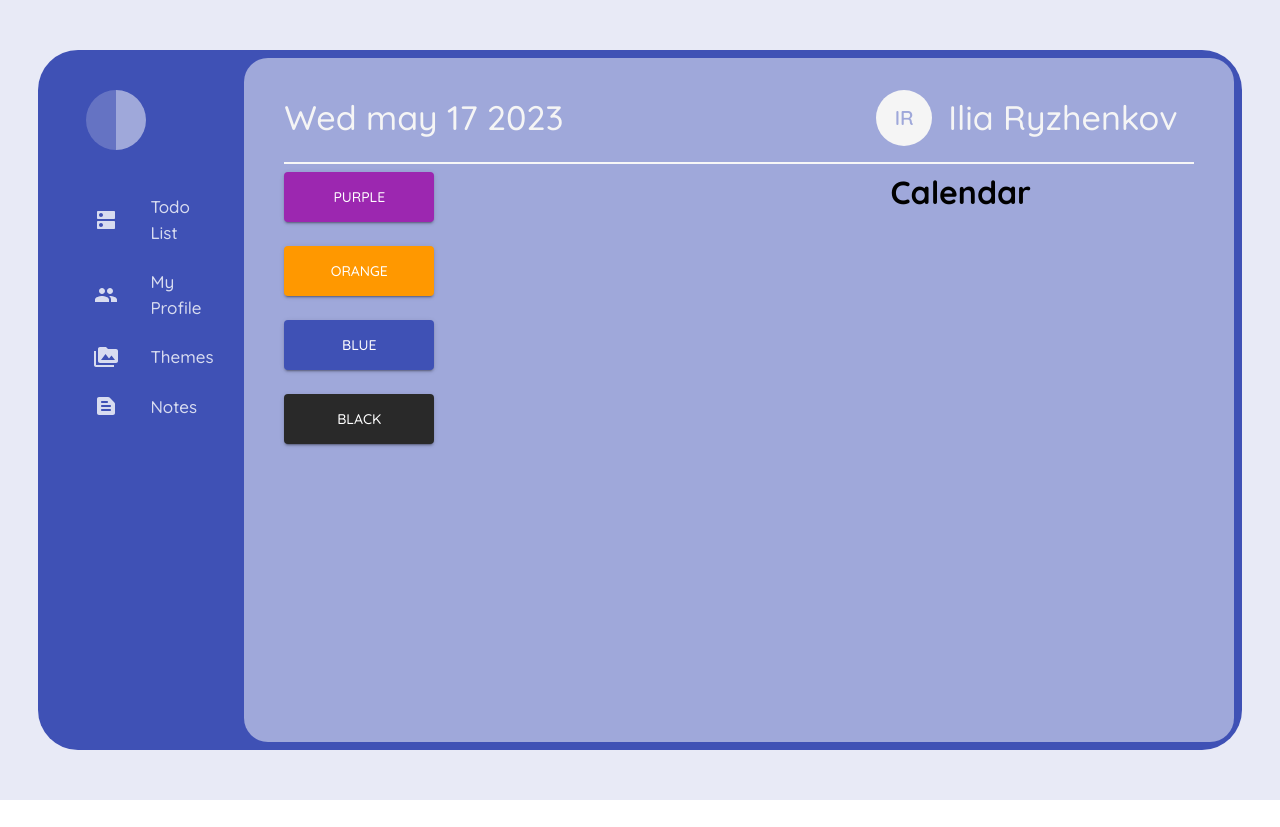
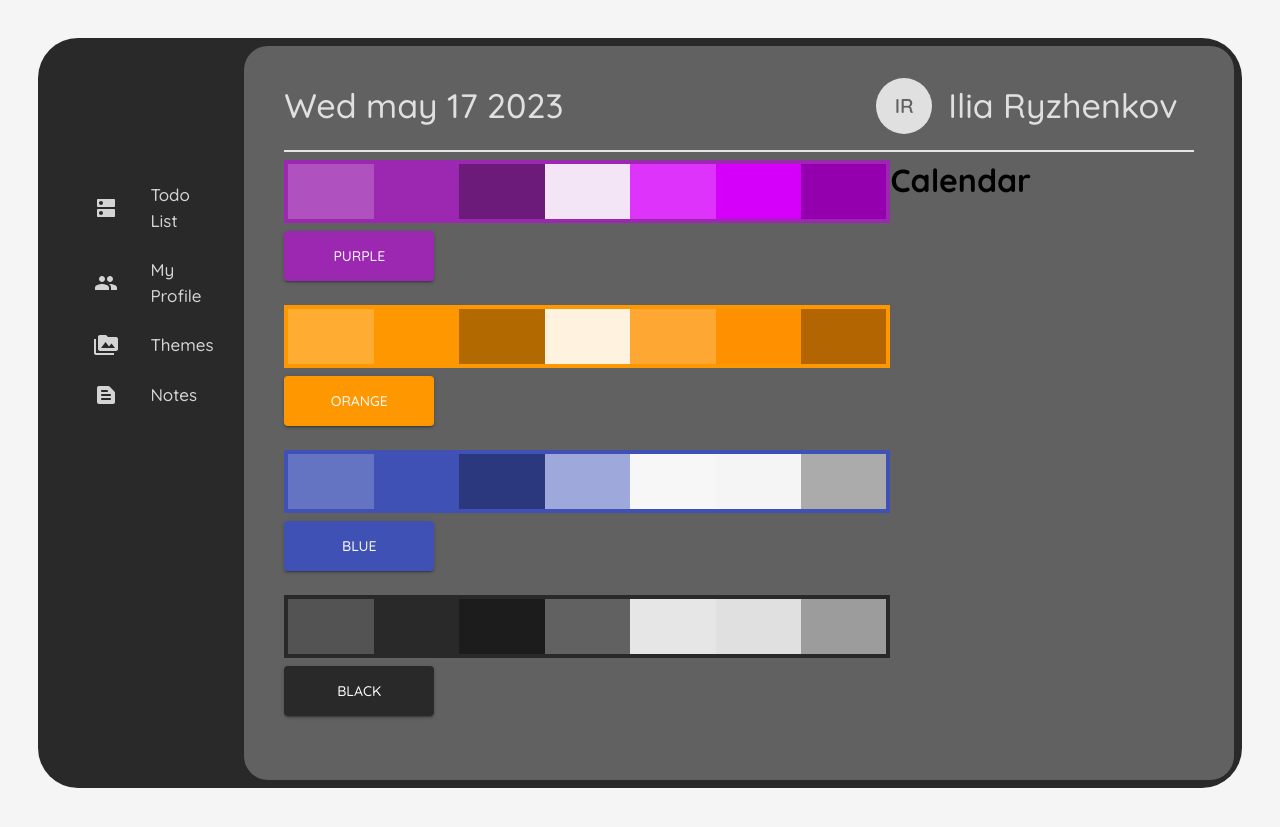
Before and after one commit to IliaRyzhenkov/calendar, a React (Create React App) app: page /themes in a window 1280 px wide. Before the commit the page ends 800 px from the top, so only its background shows below. Built offline with nearby package versions, Linux system fonts and the light colour scheme.

Commit message:
fix Themes

```diff
--- a/package.json
+++ b/package.json
@@ -16,6 +16,7 @@
     "@types/node": "^16.18.25",
     "@types/react": "^18.2.0",
     "@types/react-dom": "^18.2.1",
+    "mobx-react": "^7.6.0",
     "react": "^18.2.0",
     "react-dom": "^18.2.0",
     "react-router-dom": "^6.11.1",
--- a/src/App.tsx
+++ b/src/App.tsx
@@ -13,17 +13,20 @@ import { blackTheme, blueTheme, orangeTheme, purpleTheme } from './themes';
 import Todo from './modules/todo';
 import Themes from './modules/themes';
 import Notes from './modules/notes';
+import { observer } from 'mobx-react';
+import ThemeStore from './store/theme'
 
 
 
 
-function App() {
+const App = observer(() => {
 
-  const [curentTheme, setCurentTheme] = useState(blueTheme)
+
 
 
   return (
-    <ThemeProvider theme={curentTheme}>
+
+    <ThemeProvider theme={ThemeStore.activeTheme}>
       <Box
         p={'3%'}
         minHeight={'100vh'}
@@ -44,7 +47,7 @@ function App() {
             pt={4}
             bgcolor={'background.main'}
           >
-            <Sidebar light={curentTheme.palette.primary.light} />
+            <Sidebar light={ThemeStore.activeTheme} />
           </Grid>
           <Grid item xs={12} sm={8} md={9} lg={10}
             p={5}
@@ -59,7 +62,7 @@ function App() {
               <Grid item md={12} lg={8}>
                 <Routes>
                   <Route path='/' element={<Todo />} />
-                  <Route path='/themes' element={<Themes setTheme={setCurentTheme} />} />
+                  <Route path='/themes' element={<Themes />} />
                   <Route path='/notes' element={<Notes />} />
                 </Routes>
               </Grid>
@@ -72,6 +75,6 @@ function App() {
       </Box>
     </ThemeProvider>
   );
-}
+})
 
 export default App;
--- a/src/modules/themes/index.tsx
+++ b/src/modules/themes/index.tsx
@@ -1,6 +1,8 @@
 import { Box, Button } from "@mui/material"
-import React from "react"
 import { blackTheme, blueTheme, orangeTheme, purpleTheme } from '../../themes';
+import ThemeStore from '../../store/theme'
+
+
 
 
 const data = [
@@ -28,7 +30,7 @@ interface SetThemes {
 
 }
 
-const Themes = ({ setTheme }: SetThemes) => {
+const Themes = () => {
 
   return (
     <>
@@ -37,14 +39,72 @@ const Themes = ({ setTheme }: SetThemes) => {
           <Box
             display={'block'}
             mb={3}
+            key={item.name}
           >
+            <Box
+              border={'4px solid'}
+              borderColor={item.theme.palette.primary.main}
+              display={'inline-flex'}
+              width={'100%'}
+              marginBottom={1}
+            >
+              <Box
+                bgcolor={item.theme.palette.primary.light}
+                width={'14.3%'}
+                height={55}
+              >
+
+              </Box>
+              <Box
+                bgcolor={item.theme.palette.primary.main}
+                width={'14.3%'}
+                height={55}
+              >
+
+              </Box>
+              <Box
+                bgcolor={item.theme.palette.primary.dark}
+                width={'14.3%'}
+                height={55}
+              >
+
+              </Box>
+              <Box
+                bgcolor={item.theme.palette.background.default}
+                width={'14.3%'}
+                height={55}
+              >
+
+              </Box>
+              <Box
+                bgcolor={item.theme.palette.secondary.light}
+                width={'14.3%'}
+                height={55}
+              >
+
+              </Box>
+              <Box
+                bgcolor={item.theme.palette.secondary.main}
+                width={'14.3%'}
+                height={55}
+              >
+
+              </Box>
+              <Box
+                bgcolor={item.theme.palette.secondary.dark}
+                width={'14.3%'}
+                height={55}
+              >
+
+              </Box>
+            </Box>
             <Button variant='contained'
               sx={{
                 backgroundColor: item.theme.palette.primary.main,
                 width: 150,
                 height: 50,
               }}
-              onClick={() => setTheme(item.theme)}
+              onClick={() => ThemeStore.setActiveTheme(item.theme)}
             >
               {item.name}
             </Button>
--- /dev/null
+++ b/src/store/theme.ts
@@ -0,0 +1,15 @@
+import {makeAutoObservable} from 'mobx'
+import { blackTheme, blueTheme, orangeTheme, purpleTheme } from '../themes'
+
+class ThemeStore{
+    constructor(){
+        makeAutoObservable(this)
+    }
+    activeTheme:any = blackTheme
+
+     setActiveTheme (theme:any){
+      this.activeTheme = theme
+     }
+}
+
+export default new ThemeStore()
```
Also changed, not shown: 1 other file (tests, documents, lock files or other folders).
